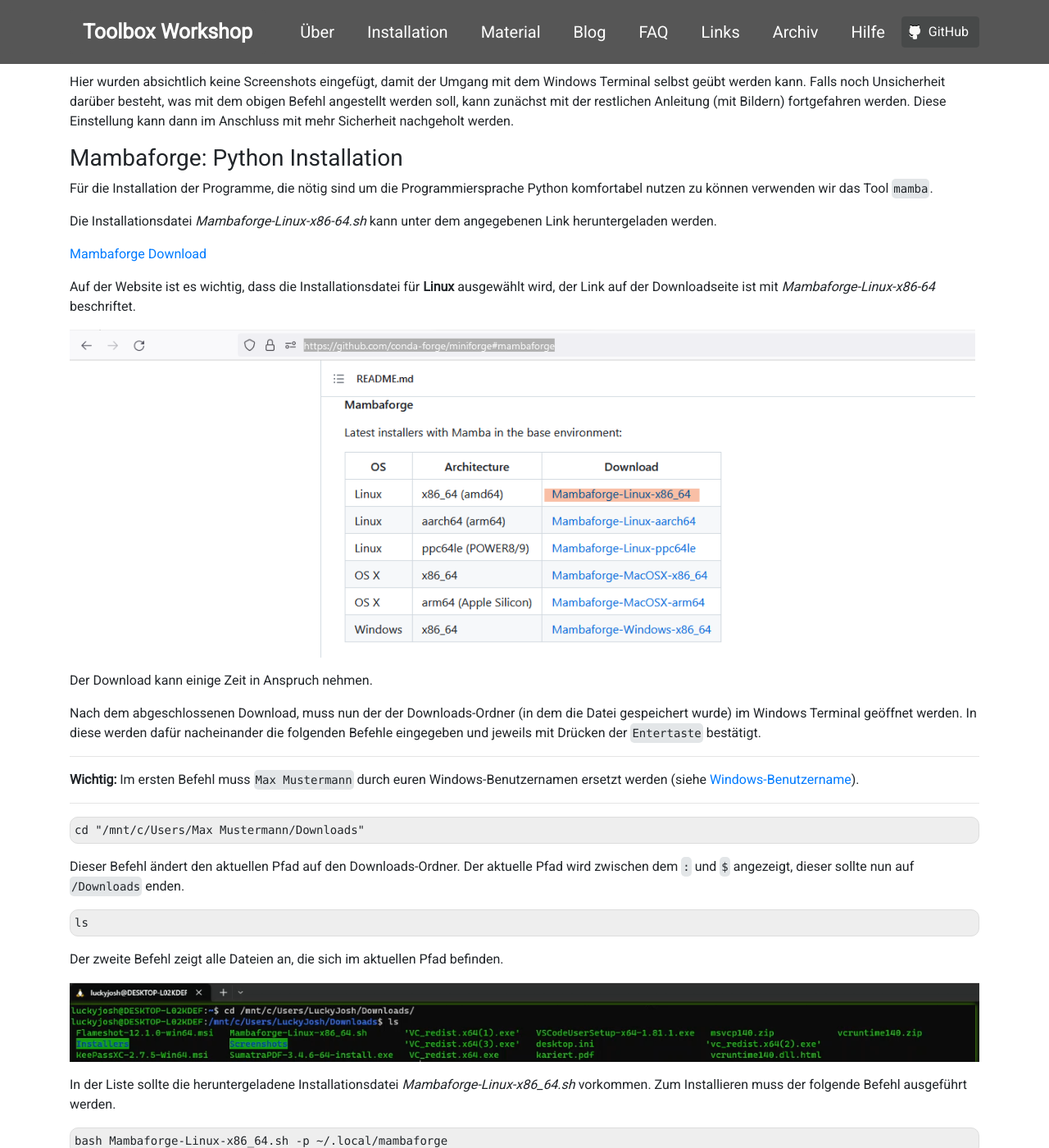
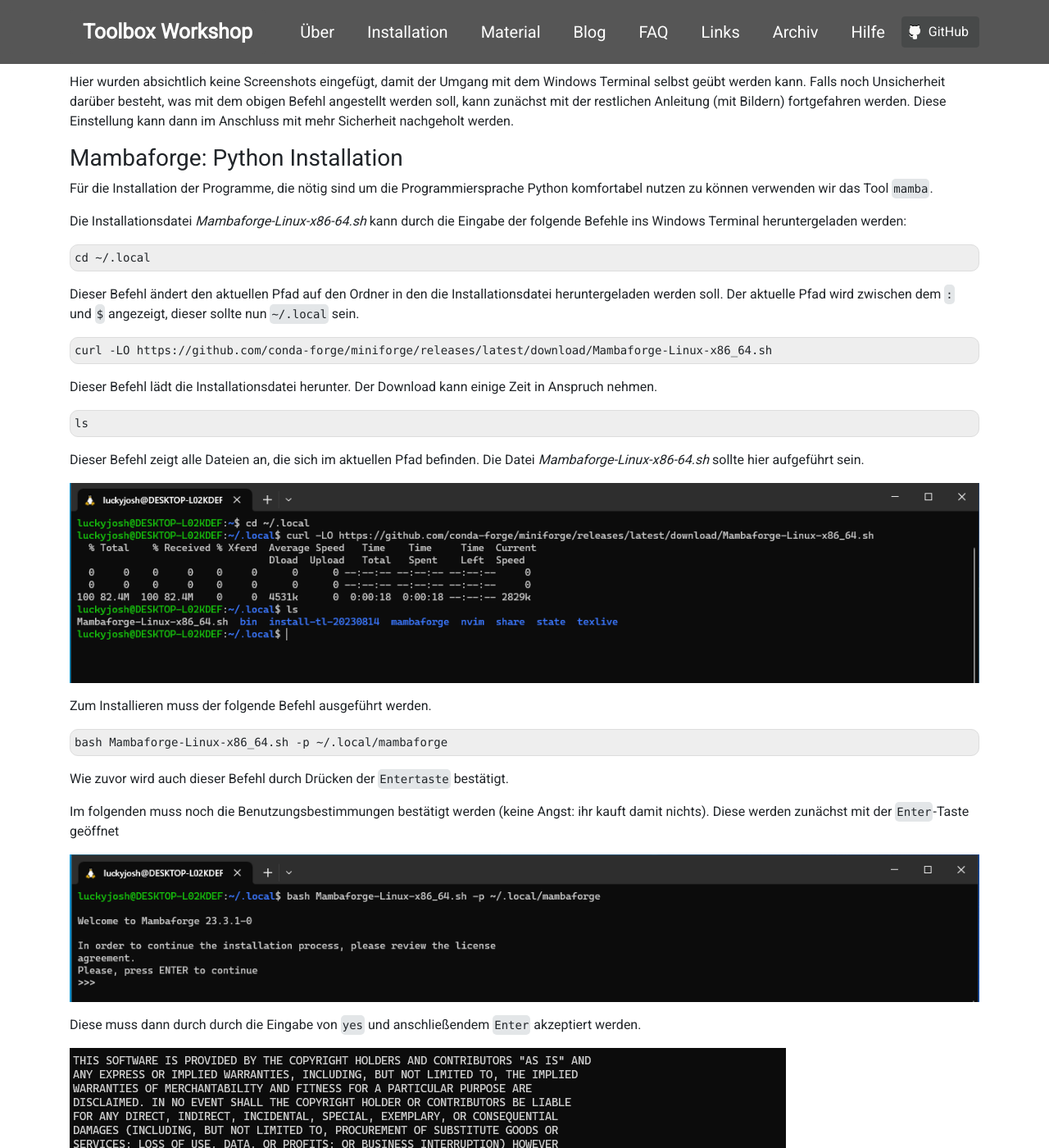
Before and after one commit to pep-dortmund/homepage-toolbox, a Jekyll site: the page built from install/windows.md, in a window 1280 px wide and 1400 px high, scrolled down 17011 px. Shown: the whole window at 82% size. Built offline with Jekyll 4.4.1, drawn with Linux system fonts in a browser that asks for light colours; nearby versions of some CDN libraries; some of the changed text lies outside the part shown.

Commit message:
change mamba section to use curl

````diff
--- a/install/windows.md
+++ b/install/windows.md
@@ -56,7 +56,6 @@
 </div>
 
 ## <a id="Installieren"></a>Installieren
-
 
 ### <a id="Vorbereitungen"></a>Vorbereitungen
 
@@ -359,78 +358,64 @@
 Für die Installation der Programme, die nötig sind um die Programmiersprache Python komfortabel
 nutzen zu können verwenden wir das Tool `mamba`.
 
-Die Installationsdatei _Mambaforge-Linux-x86-64.sh_ kann unter dem angegebenen Link heruntergeladen werden.
-
-[Mambaforge Download](https://github.com/conda-forge/miniforge#mambaforge){:target="_blank"}
-
-Auf der Website ist es wichtig, dass die Installationsdatei für **Linux** ausgewählt wird,
-der Link auf der Downloadseite ist mit _Mambaforge-Linux-x86-64_ beschriftet.
-
-<img alt="" src="/img/mamba/mamba-download.png" class="screenshot" />
-
-Der Download kann einige Zeit in Anspruch nehmen.
-
-Nach dem abgeschlossenen Download, muss nun der der Downloads-Ordner (in dem die Datei gespeichert wurde)
-im Windows Terminal geöffnet werden. In diese werden dafür nacheinander die folgenden Befehle
-eingegeben und jeweils mit Drücken der `Entertaste` bestätigt.
-
----
-**Wichtig:** Im ersten Befehl muss `Max Mustermann` durch euren Windows-Benutzernamen ersetzt werden
-(siehe <a href="#WindowsBenutzername">Windows-Benutzername</a>).
-
----
+Die Installationsdatei _Mambaforge-Linux-x86-64.sh_ kann durch die Eingabe der folgende Befehle
+ins Windows Terminal heruntergeladen werden:
 
 ```
-cd "/mnt/c/Users/Max Mustermann/Downloads"
+cd ~/.local
 ```
+Dieser Befehl ändert den aktuellen Pfad auf den Ordner in den die Installationsdatei heruntergeladen werden soll.
+Der aktuelle Pfad wird zwischen dem `:` und `$` angezeigt, dieser sollte nun `~/.local` sein.
 
-Dieser Befehl ändert den aktuellen Pfad auf den Downloads-Ordner.
-Der aktuelle Pfad wird zwischen dem `:` und `$` angezeigt, dieser sollte nun auf `/Downloads` enden.
+```
+curl -LO https://github.com/conda-forge/miniforge/releases/latest/download/Mambaforge-Linux-x86_64.sh
+```
+Dieser Befehl lädt die Installationsdatei herunter. Der Download kann einige Zeit in Anspruch nehmen.
 
 ```
 ls
 ```
-Der zweite Befehl zeigt alle Dateien an, die sich im aktuellen Pfad befinden.
+Dieser Befehl zeigt alle Dateien an, die sich im aktuellen Pfad befinden. Die Datei _Mambaforge-Linux-x86-64.sh_
+sollte hier aufgeführt sein.
 
-<img alt="" src="/img/mamba/mamba-install-1.png" class="screenshot" />
+<img alt="" src="/img/mamba/mamba-download.png" class="screenshot" />
 
-In der Liste sollte die heruntergeladene Installationsdatei _Mambaforge-Linux-x86_64.sh_ vorkommen.
 Zum Installieren muss der folgende Befehl ausgeführt werden.
 
 ```
 bash Mambaforge-Linux-x86_64.sh -p ~/.local/mambaforge
 ```
-
 Wie zuvor wird auch dieser Befehl durch Drücken der `Entertaste` bestätigt.
-
-<img alt="" src="/img/mamba/mamba-install-2.png" class="screenshot" />
 
 Im folgenden muss noch die Benutzungsbestimmungen bestätigt werden (keine Angst: ihr kauft damit nichts).
 Diese werden zunächst mit der `Enter`-Taste geöffnet
 
-<img alt="" src="/img/mamba/mamba-install-3.png" class="screenshot" />
+<img alt="" src="/img/mamba/mamba-install-1.png" class="screenshot" />
+
 
 Diese muss dann durch durch die Eingabe von `yes` und anschließendem `Enter` akzeptiert werden.
 
-<img alt="" src="/img/mamba/mamba-install-4.png" class="screenshot" />
+<img alt="" src="/img/mamba/mamba-install-2.png" class="screenshot" />
+
 
 Die Installation wird dann mit einem weiteren `Enter` gestartet, auch diese kann einige Minuten Zeit brauchen.
 
+<img alt="" src="/img/mamba/mamba-install-3.png" class="screenshot" />
+
 Die Installation endet mit den folgenden Zeilen:
+Hier muss abermals `yes` eingegeben und mit `Enter` bestätigt werden.
 
-<img alt="" src="/img/mamba/mamba-install-5.png" class="screenshot" />
-
-Hier muss abermals `yes` eingegeben und mit `Enter` bestätigt werden.
+<img alt="" src="/img/mamba/mamba-install-4.png" class="screenshot" />
 
 Die Installation ist beendet, wenn die letzte Zeile wieder die Eingabezeile anzeigt wird.
 
-<img alt="" src="/img/mamba/mamba-install-6.png" class="screenshot" />
+<img alt="" src="/img/mamba/mamba-install-5.png" class="screenshot" />
 
 Verwendet werden kann mamba erst nach dem Schließen des Terminal-Fensters und dem Öffenen eines neuen.
 
 Im neuen Terminal-Fenster sollet nun _(base)_ am Anfang der der Eingabezeile stehen.
 
-<img alt="" src="/img/mamba/mamba-install-7.png" class="screenshot" />
+<img alt="" src="/img/mamba/mamba-install-6.png" class="screenshot" />
 
 Nun müssen noch die Python-Pakete, installiert werden, die im Workshop vorgestellt werden.
 Dafür verwenden wir eine sogenannte _virtuelle Umgebung_. Was eine solche Umgebung genau ist
@@ -453,7 +438,12 @@
 <img alt="" src="/img/mamba/mamba-virtual-env-2.png" class="screenshot" />
 
 Nach erfolgreicher Installation kann die Installationsdatei _Mambaforge-Linux-x86-64.sh_
-aus dem Downloads-Ordner gelöscht werden.
+mit dem Befehl
+
+```
+rm ~/.local/Mambaforge-Linux-x86_64.sh
+```
+gelöscht werden.
 
 
 ### <a id="TeXLive"></a>TeXLive
````
Also changed, not shown: img/mamba/mamba-download.png, img/mamba/mamba-install-1.png, img/mamba/mamba-install-2.png, img/mamba/mamba-install-3.png, img/mamba/mamba-install-4.png, img/mamba/mamba-install-5.png, img/mamba/mamba-install-6.png, img/mamba/mamba-install-7.png (deleted).
